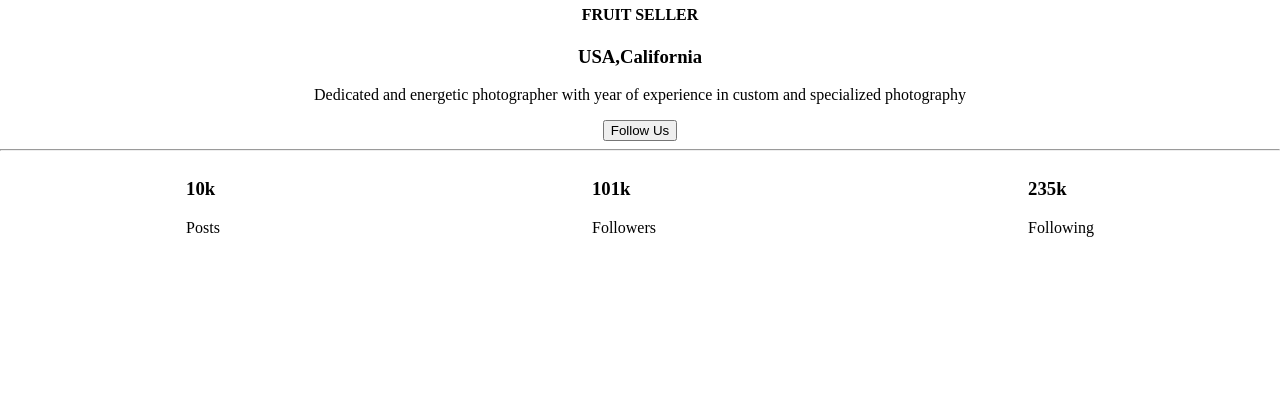
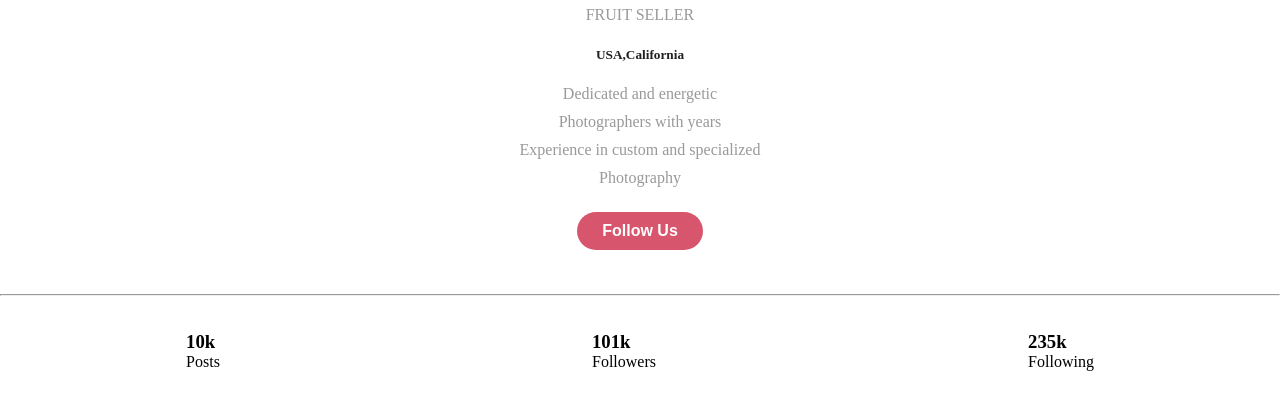
Before and after one commit to Asif-newaz/layout-practice, a plain HTML site: page third-page/index.html in a window 1280 px wide. Shown: the part 396-800 px from the top of the page. Drawn offline with Linux system fonts and the light colour scheme.

Commit message:
Third page completed

```diff
--- a/third-page/css/style.css
+++ b/third-page/css/style.css
@@ -69,12 +69,29 @@ body{
     background-size: cover;
 }
 
+/* Image set up completed here */
+
 .person-details{
     text-align: center;
     margin-top: 10vh;
 }
 
+.btn{
+    background-color: #D7556D;
+    color: #fffefe;
+    border: none;
+    /* text-align: center; */
+    text-decoration: none;
+    font-size: 1em;
+    cursor: pointer;
+    border-radius: 45px;
+    outline: none;
+    font-weight: 550;
+    padding: 10px 25px;
+}
+
 .footer{
+    margin-top: 35px;
     display: flex;
     justify-content: space-around;
 }
--- a/third-page/index.html
+++ b/third-page/index.html
@@ -26,26 +26,35 @@
     </div>
 
     <div class="person-details">
-        <h1 class="person-name">John Doe</h1>
-        <h4 class="seller">FRUIT SELLER</h4>
-        <h3 class="location">USA,California</h3>
-        <p>Dedicated and energetic photographer with year of experience in custom and specialized photography</p>
-        <button class="btn">Follow Us</button>
+
+        <h1 style="color:#211F1F; font-weight: 200">John Doe</h1>
+        <h4 style="color: #9B989B; font-weight: 200;">FRUIT SELLER</h4>
+        <h5 style="color: #211F1F;">USA,California</h5>
+        <h4 style="color: #9B989B; font-weight: 500; margin: 10px;">Dedicated and energetic</h4>
+        <h4 style="color: #9B989B; font-weight: 500; margin: 10px;">Photographers with years</h4>
+        <h4 style="color: #9B989B; font-weight: 500; margin: 10px;">Experience in custom and specialized</h4>
+        <h4 style="color: #9B989B; font-weight: 500; margin: 10px;">Photography</h4>
+        <div style="margin-top: 25px;">
+            <button class="btn" >Follow Us</button>
+        </div>
     </div>
-    <hr>
+
+    <br> <br>
+
+    <hr style="height: .5px;">
 
     <div class="footer">
         <div class="some-text-1">
-            <h3>10k</h3>
-            <p>Posts</p>
+            <h3 style="margin: 0">10k</h3>
+            <span>Posts</span>
         </div>
         <div class="some-text-2">
-            <h3>101k</h3>
-            <p>Followers</p>
+            <h3 style="margin: 0%">101k</h3>
+            <span>Followers</span>
         </div>
         <div class="some-text-3">
-            <h3>235k</h3>
-            <p>Following</p>
+            <h3 style="margin: 0%">235k</h3>
+            <span>Following</span>
         </div>
     </div>
 </body>
```
